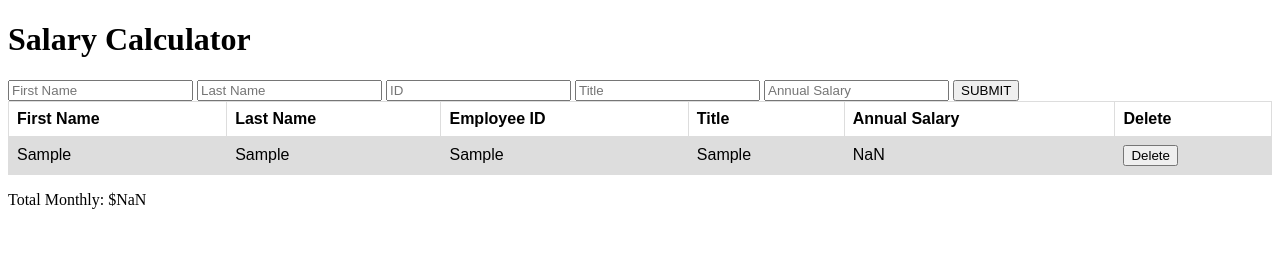
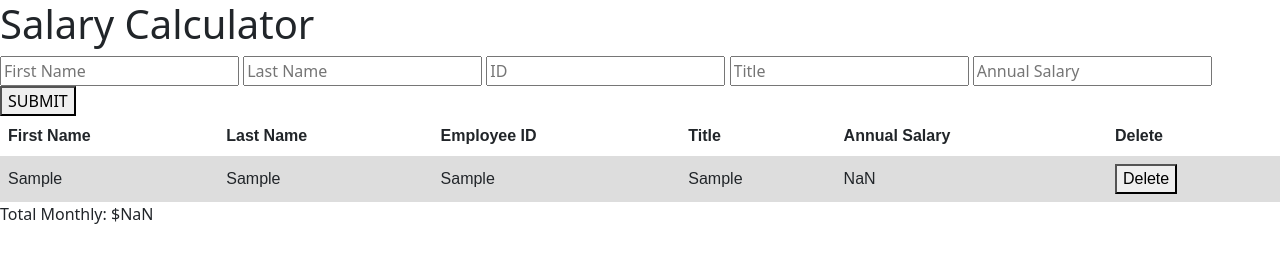
Before and after one commit to DuyDao-Dev/Salary-Calculator, a plain HTML site: page index.html in a window 1280 px wide. Both pictures are taken after typing "Sample", "Sample", "Sample", "Sample", "Sample" into the empty fields and a click on the button "SUBMIT". Drawn offline with nearby package versions, Linux system fonts and the light colour scheme.

```diff
--- a/index.html
+++ b/index.html
@@ -7,6 +7,7 @@
   <link rel="stylesheet" href="style.css">
   <script src="jquery-3.6.0.min.js"></script>
   <title>Document</title>
+  <link href="https://cdn.jsdelivr.net/npm/bootstrap@5.0.1/dist/css/bootstrap.min.css" rel="stylesheet" integrity="sha384-+0n0xVW2eSR5OomGNYDnhzAbDsOXxcvSN1TPprVMTNDbiYZCxYbOOl7+AMvyTG2x" crossorigin="anonymous">
 </head>
 <body>
   <h1>Salary Calculator</h1>
@@ -36,3 +37,13 @@
 </body>
 <script src="script.js"></script>
 </html>
+
+
+
+
+  <!-- example on what my employeeRow is doing.
+
+  <tr id="employeeRow">
+  <td>employee.firstName</td>
+  <td>employee.lastName</td>
+</tr> -->
--- a/script.js
+++ b/script.js
@@ -35,15 +35,15 @@ let employee = {
 
 employeeArray.push(employee);
 salaryCalc();
+
 //draw the table
 markup = "<tr id=employeeRow"+employee.employeeID+">" //opening row tag, identify a row by the employeeID
-markup += "<td>"+employee.firstName+"</td>" // one cell in that row //first Name
-markup += "<td>"+employee.lastName+"</td>" // one cell in that row //Last Name
-markup += "<td>"+employee.employeeID+"</td>" // one cell in that row //first Name
-markup += "<td>"+employee.employeeTitle+"</td>" // one cell in that row //first Name
-markup += "<td>"+employee.annualSalary+"</td>" // one cell in that row //first Name
-markup += "<td> <button id="+employee.employeeID+" onClick='deleteRow(event)'>Delete</button></td>" // one cell in that row //Delete a  button
-
+    markup += "<td>"+employee.firstName+"</td>" // one cell in that row //first Name
+    markup += "<td>"+employee.lastName+"</td>" // one cell in that row //Last Name
+    markup += "<td>"+employee.employeeID+"</td>" // one cell in that row //ID Number
+    markup += "<td>"+employee.employeeTitle+"</td>" // one cell in that row //Title
+    markup += "<td>"+employee.annualSalary+"</td>" // one cell in that row //Annual Salary
+    markup += "<td> <button id="+employee.employeeID+" onClick='deleteRow(event)'>Delete</button></td>" // one cell in that row //Delete a  button
 markup += "</tr>"; // closing row tag
 tableBody = $("#employeeTable");
 tableBody.append(markup);
@@ -92,9 +92,15 @@ function salaryCalc (){
     //how to do commas and decimal limit. Pretty cool that they have one
     //depending on the country you're in.
 
+    //I need something to remove totalSalary when clicking on delete button or maybe create a function
+    //and nest it near the delete button to call upon. Tate did give a good idea where it would run a
+    //function to the total salary of all employees.
+
+    //create an if condition where it changes the background to red if total monthly is over $20,000.
+    // // if (totalSalary > 20000){
+    // //     alert ('You are over the limit!');
+    // }
 }
 
 
 console.log(employeeArray);
-
-//testing Sunday 10:30AM
--- a/style.css
+++ b/style.css
@@ -14,3 +14,7 @@ th {
 tr:nth-child(even) {
     background-color: #dddddd;
 }
+
+/* #monthlyCost {
+    background-color: red;
+} */
```
